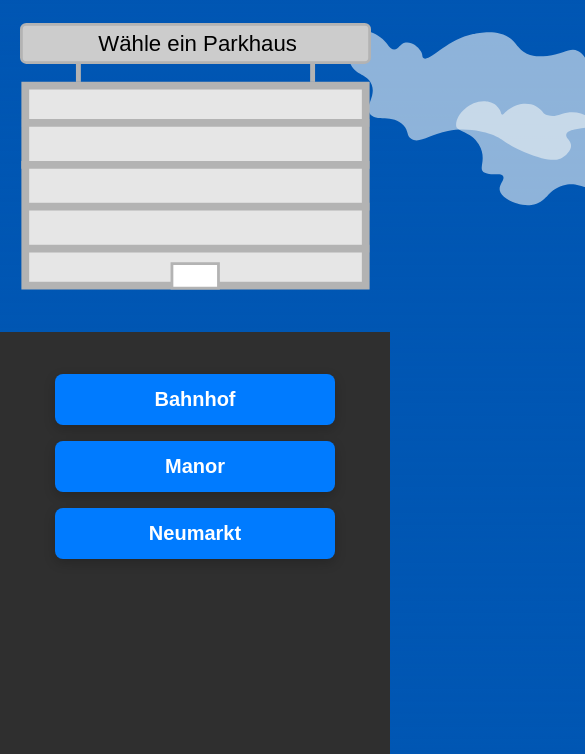
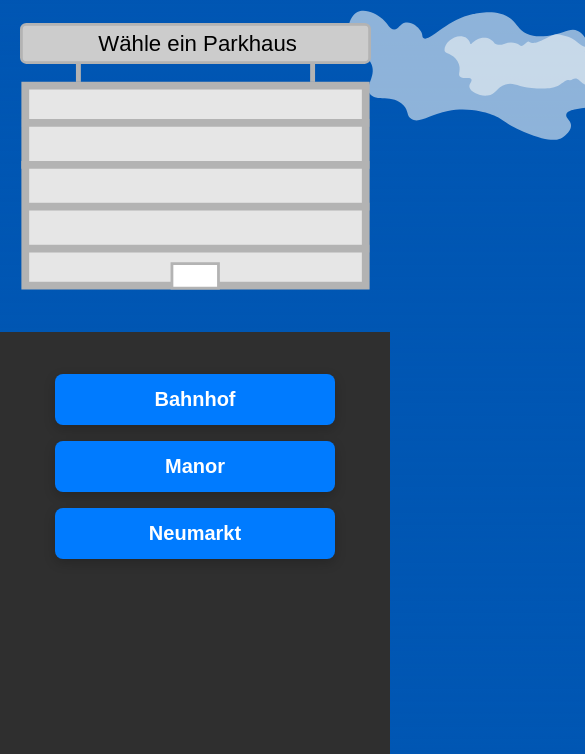
Before and after one commit to janikciril/Semesterarbeit-IM2, a plain HTML site: page index.html in a window 390 px wide. Shown: the part 90-844 px from the top of the page, 585 px wide, since content can reach past the window. Drawn offline with Linux system fonts and the light colour scheme.

Commit message:
changes for clouds

```diff
--- a/style.css
+++ b/style.css
@@ -160,4 +160,17 @@ body {
     margin-top: 2vh;
     padding: 0 10px;
   }
+
+  .wolke1 {
+    top: 40px;
+    animation-delay: 0s;
+  }
+
+  .wolke2 {
+    top: 80px;
+    width: 200px;
+    animation-delay: 12s;
+  }
+
+
 }
```
